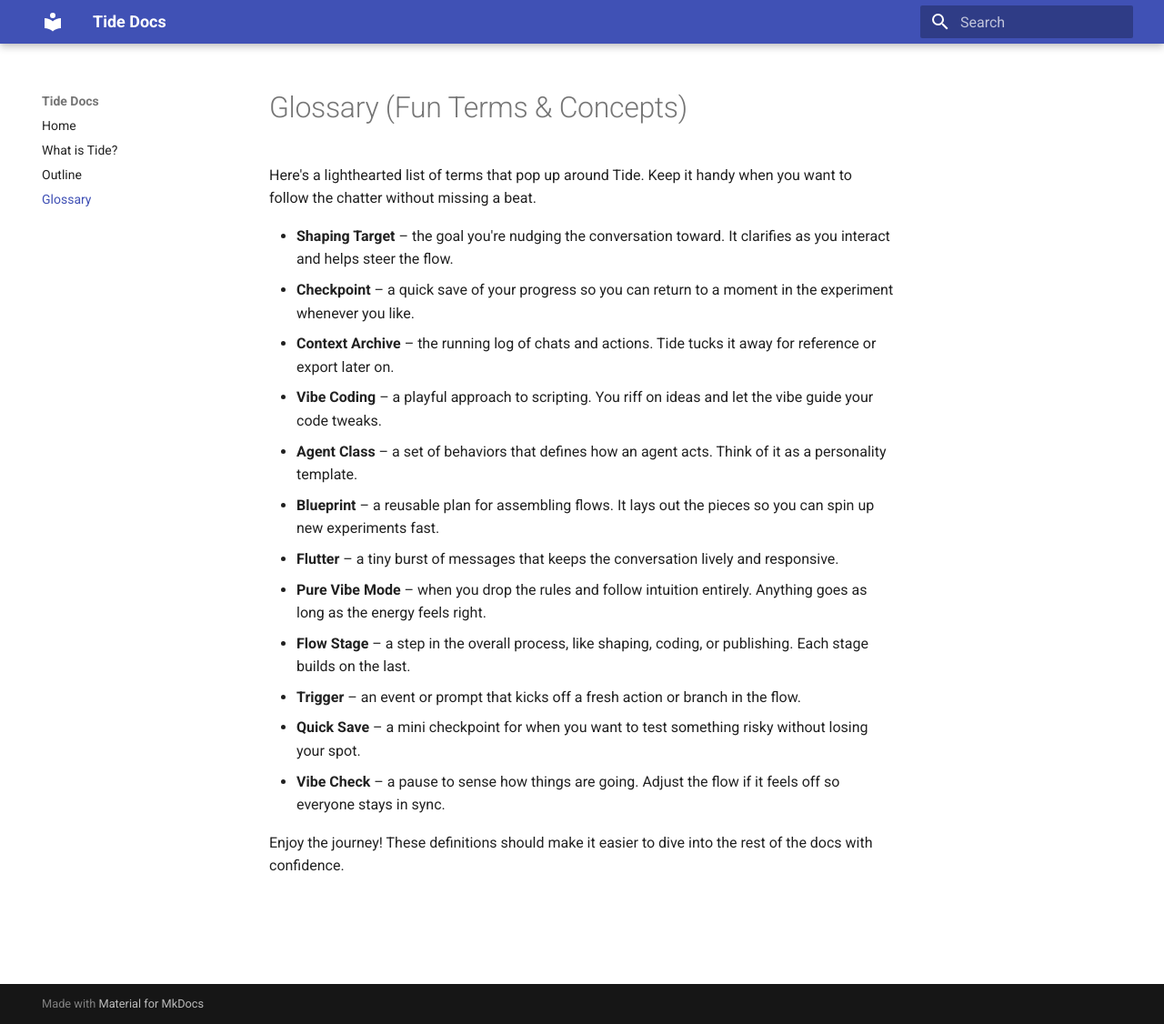
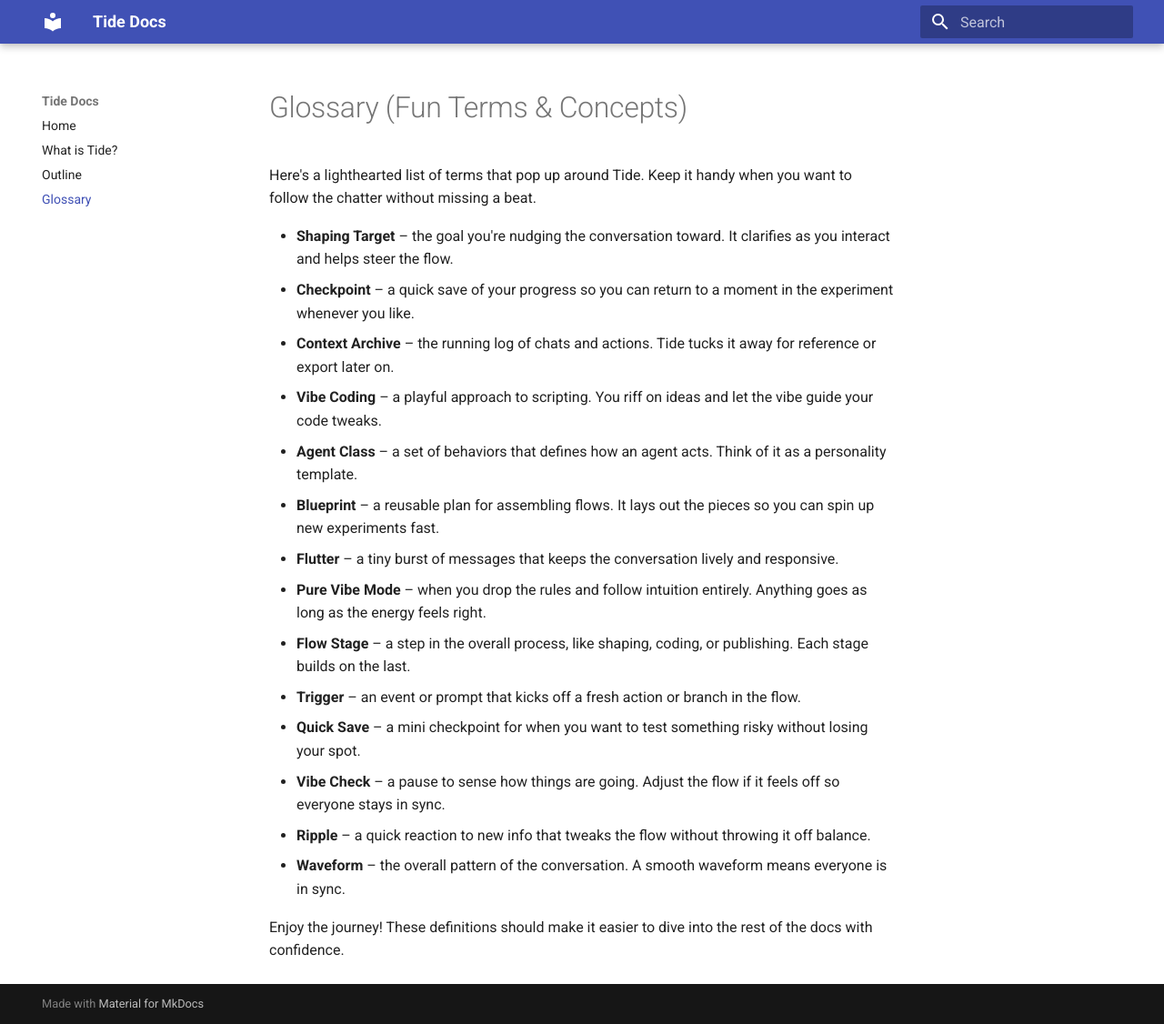
Before and after one commit to def-mycroft/flowgroup, an MkDocs documentation site: the page built from docs/glossary.md, in a window 1280 px wide and 1126 px high. Shown: the whole window at 91% size. Built offline with MkDocs 1.6.1 and Material for MkDocs 9.7.7, drawn with Linux system fonts in a browser that asks for light colours.

Commit message:
docs: expand glossary with ripple and waveform

```diff
--- a/docs/glossary.md
+++ b/docs/glossary.md
@@ -14,5 +14,7 @@ Here's a lighthearted list of terms that pop up around Tide. Keep it handy when
 - **Trigger** – an event or prompt that kicks off a fresh action or branch in the flow.
 - **Quick Save** – a mini checkpoint for when you want to test something risky without losing your spot.
 - **Vibe Check** – a pause to sense how things are going. Adjust the flow if it feels off so everyone stays in sync.
+- **Ripple** – a quick reaction to new info that tweaks the flow without throwing it off balance.
+- **Waveform** – the overall pattern of the conversation. A smooth waveform means everyone is in sync.
 
 Enjoy the journey! These definitions should make it easier to dive into the rest of the docs with confidence.
```
